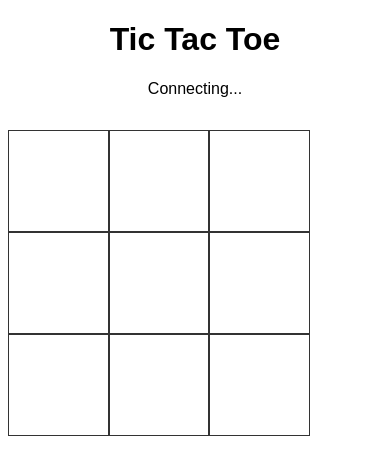
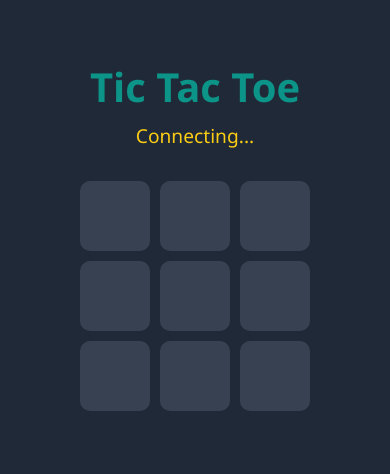
Before and after one commit to ssfawad/MyWebApp, a website: page public/index.html in a window 390 px wide. Both pictures are taken after a click on the element 195 px from the left and 282 px from the top of the page. Drawn offline with Linux system fonts and the light colour scheme.

Commit message:
updated ui

```diff
--- a/public/index.html
+++ b/public/index.html
@@ -3,21 +3,109 @@
 <head>
   <meta charset="UTF-8">
   <title>Tic Tac Toe</title>
+  <meta name="viewport" content="width=device-width, initial-scale=1">
   <style>
-    body { font-family: sans-serif; text-align: center; }
-    .board { display: grid; grid-template-columns: repeat(3, 100px); margin: 2rem auto; }
-    .cell { width: 100px; height: 100px; border: 1px solid #333; font-size: 2rem; line-height: 100px; cursor: pointer; }
+    :root {
+      --cell-size: 100px;
+      --primary: #0d9488;
+      --accent: #facc15;
+      --bg: #1f2937;
+      --text: #f9fafb;
+    }
+
+    body {
+      background: var(--bg);
+      color: var(--text);
+      font-family: 'Segoe UI', sans-serif;
+      display: flex;
+      flex-direction: column;
+      align-items: center;
+      justify-content: start;
+      min-height: 100vh;
+      margin: 0;
+      padding: 2rem;
+    }
+
+    h1 {
+      margin-bottom: 0.5rem;
+      font-size: 2.5rem;
+      color: var(--primary);
+    }
+
+    #status {
+      font-size: 1.2rem;
+      margin-bottom: 2rem;
+      color: var(--accent);
+    }
+
+    .board {
+      display: grid;
+      grid-template-columns: repeat(3, var(--cell-size));
+      grid-template-rows: repeat(3, var(--cell-size));
+      gap: 10px;
+    }
+
+    .cell {
+      width: var(--cell-size);
+      height: var(--cell-size);
+      background: #374151;
+      border-radius: 10px;
+      display: flex;
+      align-items: center;
+      justify-content: center;
+      font-size: 2.5rem;
+      font-weight: bold;
+      cursor: pointer;
+      transition: background 0.2s ease;
+    }
+
+    .cell:hover {
+      background: #4b5563;
+    }
+
+    @media (max-width: 500px) {
+      :root {
+        --cell-size: 70px;
+      }
+    }
   </style>
 </head>
 <body>
   <h1>Tic Tac Toe</h1>
   <div id="status">Connecting...</div>
   <div class="board" id="board"></div>
+
   <script>
     const board = document.getElementById('board');
     const status = document.getElementById('status');
     let player = null;
     let currentTurn = 1;
+    let cells = Array(9).fill("");
+
+    const checkWin = () => {
+      const wins = [
+        [0,1,2], [3,4,5], [6,7,8],
+        [0,3,6], [1,4,7], [2,5,8],
+        [0,4,8], [2,4,6]
+      ];
+      for (const [a,b,c] of wins) {
+        if (cells[a] && cells[a] === cells[b] && cells[a] === cells[c]) {
+          return cells[a];
+        }
+      }
+      return cells.every(c => c) ? 'draw' : null;
+    };
+
+    const renderStatus = () => {
+      const winner = checkWin();
+      if (winner === 'draw') {
+        status.innerText = "It's a draw!";
+      } else if (winner) {
+        status.innerText = `Player ${winner === 'X' ? 1 : 2} wins!`;
+      } else {
+        status.innerText = `Your symbol: ${player === 1 ? 'X' : 'O'} | ${currentTurn === player ? 'Your turn' : 'Waiting...'}`;
+      }
+    };
 
     for (let i = 0; i < 9; i++) {
       const cell = document.createElement('div');
@@ -27,30 +115,32 @@
     }
 
     const ws = new WebSocket(`wss://${location.host}`);
-
     ws.onmessage = ({ data }) => {
       const msg = JSON.parse(data);
       if (msg.type === 'init') {
         player = msg.player;
-        status.innerText = `You are Player ${player}`;
+        renderStatus();
       }
       if (msg.type === 'move') {
-        board.children[msg.index].innerText = msg.symbol;
+        const { index, symbol } = msg;
+        cells[index] = symbol;
+        board.children[index].innerText = symbol;
         currentTurn = 3 - currentTurn;
+        renderStatus();
       }
     };
 
     board.onclick = e => {
       const cell = e.target;
-      if (cell.classList.contains('cell') && !cell.innerText && currentTurn === player) {
-        cell.innerText = player === 1 ? 'X' : 'O';
-        ws.send(JSON.stringify({
-          type: 'move',
-          index: cell.dataset.index,
-          symbol: cell.innerText
-        }));
-        currentTurn = 3 - currentTurn;
-      }
+      const index = cell.dataset.index;
+      if (!player || cells[index] || currentTurn !== player || checkWin()) return;
+
+      const symbol = player === 1 ? 'X' : 'O';
+      cell.innerText = symbol;
+      cells[index] = symbol;
+      ws.send(JSON.stringify({ type: 'move', index, symbol }));
+      currentTurn = 3 - currentTurn;
+      renderStatus();
     };
   </script>
 </body>
```
